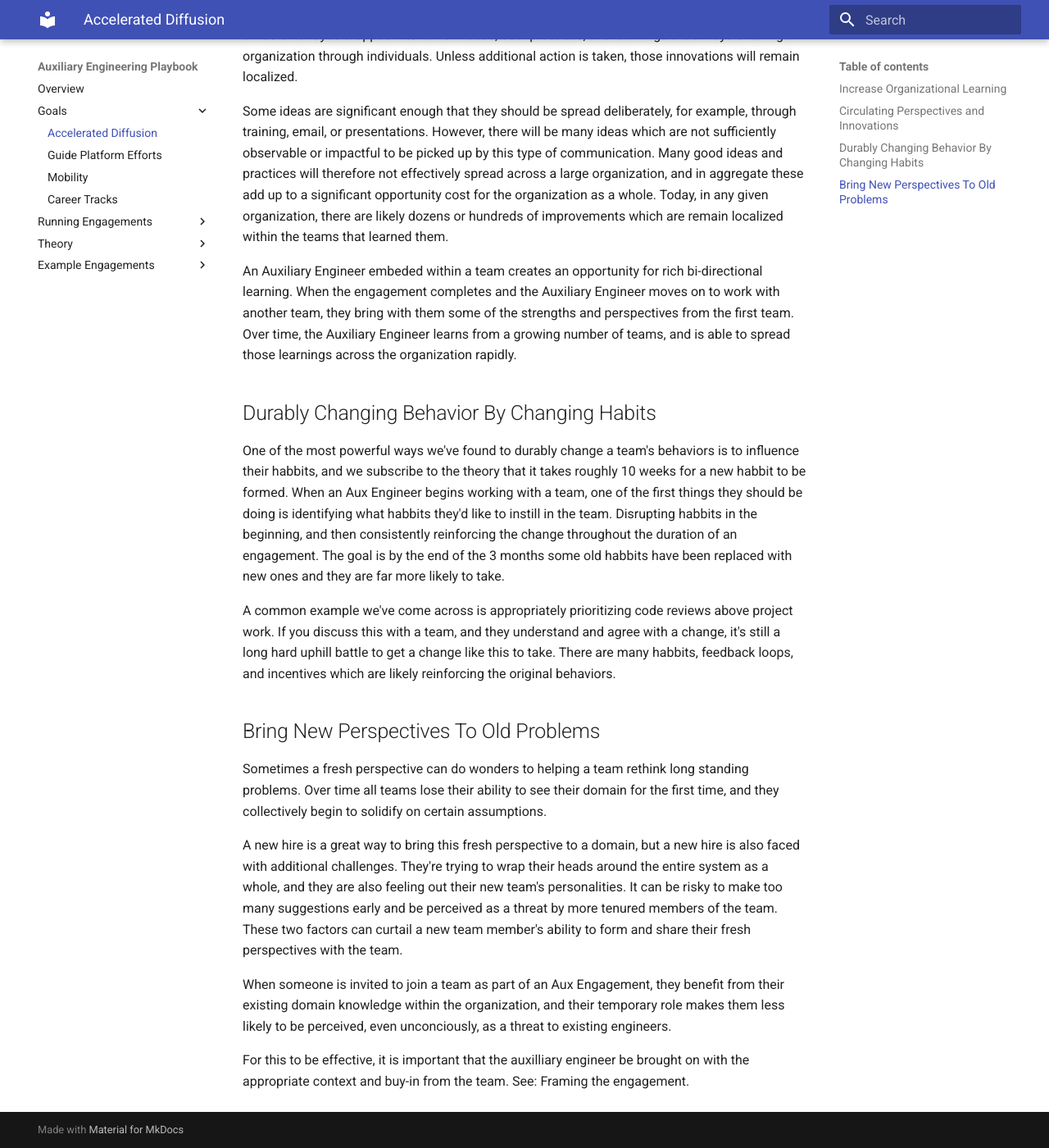
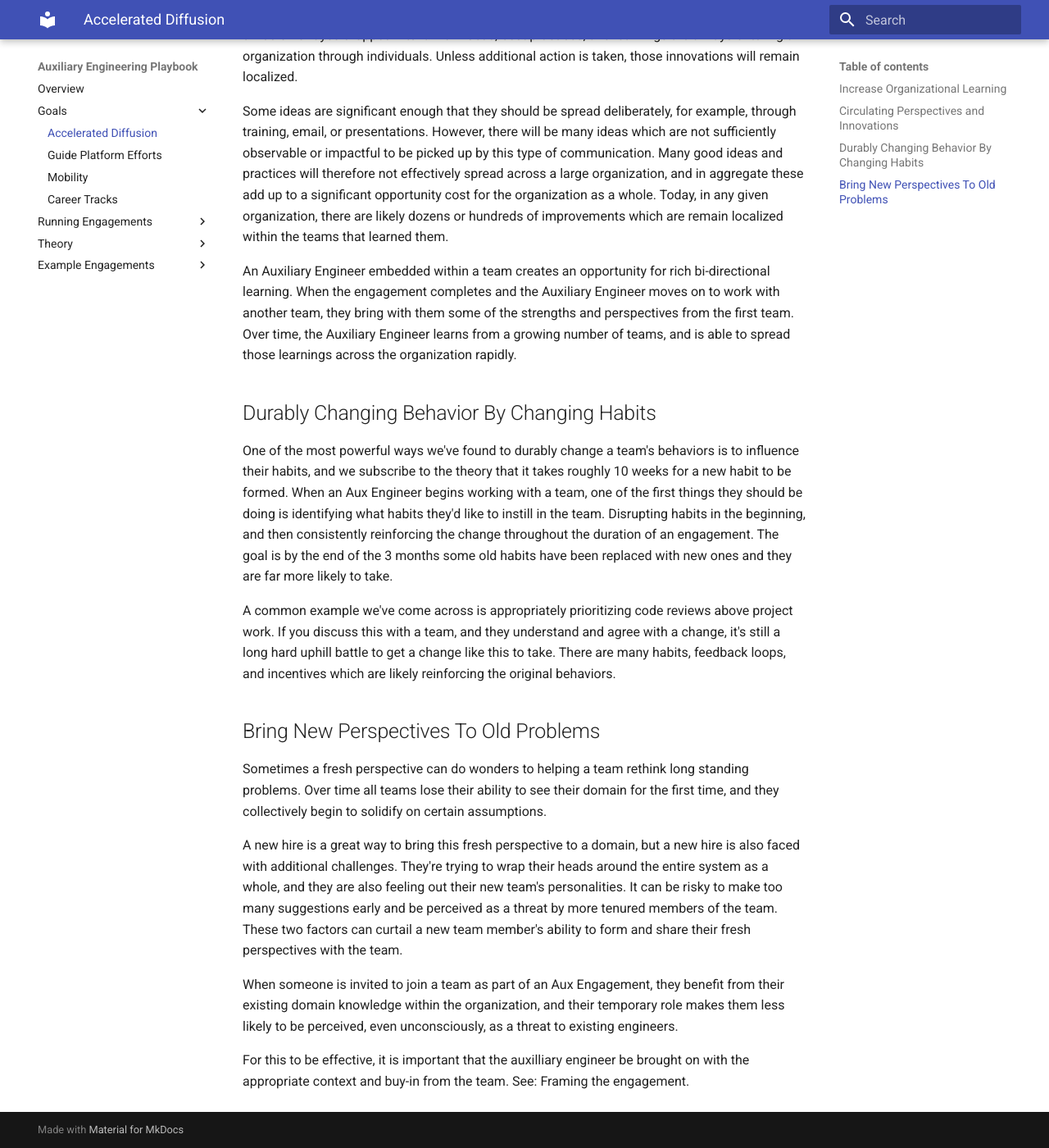
Before and after one commit to wayfair-incubator/aux-eng-playbook, an MkDocs documentation site: the page built from markdown/goals/diffusion.md, in a window 1280 px wide and 1400 px high, scrolled down 666 px. Shown: the whole window at 82% size. Built offline with MkDocs 1.6.1 and Material for MkDocs 9.7.7, drawn with Linux system fonts in a browser that asks for light colours.

Commit message:
Fix minor spelling mistakes

```diff
--- a/markdown/goals/diffusion.md
+++ b/markdown/goals/diffusion.md
@@ -10,13 +10,13 @@ Keeping a subset of the organization regularly moving between teams and domains
 
 Some ideas are significant enough that they should be spread deliberately, for example, through training, email, or presentations. However, there will be many ideas which are not sufficiently observable or impactful to be picked up by this type of communication. Many good ideas and practices will therefore not effectively spread across a large organization, and in aggregate these add up to a significant opportunity cost for the organization as a whole. Today, in any given organization, there are likely dozens or hundreds of improvements which are remain localized within the teams that learned them.
 
-An Auxiliary Engineer embeded within a team creates an opportunity for rich bi-directional learning. When the engagement completes and the Auxiliary Engineer moves on to work with another team, they bring with them some of the strengths and perspectives from the first team. Over time, the Auxiliary Engineer learns from a growing number of teams, and is able to spread those learnings across the organization rapidly.
+An Auxiliary Engineer embedded within a team creates an opportunity for rich bi-directional learning. When the engagement completes and the Auxiliary Engineer moves on to work with another team, they bring with them some of the strengths and perspectives from the first team. Over time, the Auxiliary Engineer learns from a growing number of teams, and is able to spread those learnings across the organization rapidly.
 
 ## Durably Changing Behavior By Changing Habits
 
-One of the most powerful ways we've found to durably change a team's behaviors is to influence their habbits, and we subscribe to the theory that it takes roughly 10 weeks for a new habbit to be formed. When an Aux Engineer begins working with a team, one of the first things they should be doing is identifying what habbits they'd like to instill in the team. Disrupting habbits in the beginning, and then consistently reinforcing the change throughout the duration of an engagement. The goal is by the end of the 3 months some old habbits have been replaced with new ones and they are far more likely to take.
+One of the most powerful ways we've found to durably change a team's behaviors is to influence their habits, and we subscribe to the theory that it takes roughly 10 weeks for a new habit to be formed. When an Aux Engineer begins working with a team, one of the first things they should be doing is identifying what habits they'd like to instill in the team. Disrupting habits in the beginning, and then consistently reinforcing the change throughout the duration of an engagement. The goal is by the end of the 3 months some old habits have been replaced with new ones and they are far more likely to take.
 
-A common example we've come across is appropriately prioritizing code reviews above project work. If you discuss this with a team, and they understand and agree with a change, it's still a long hard uphill battle to get a change like this to take. There are many habbits, feedback loops, and incentives which are likely reinforcing the original behaviors.
+A common example we've come across is appropriately prioritizing code reviews above project work. If you discuss this with a team, and they understand and agree with a change, it's still a long hard uphill battle to get a change like this to take. There are many habits, feedback loops, and incentives which are likely reinforcing the original behaviors.
 
 ## Bring New Perspectives To Old Problems
 
@@ -24,6 +24,6 @@ Sometimes a fresh perspective can do wonders to helping a team rethink long stan
 
 A new hire is a great way to bring this fresh perspective to a domain, but a new hire is also faced with additional challenges. They're trying to wrap their heads around the entire system as a whole, and they are also feeling out their new team's personalities. It can be risky to make too many suggestions early and be perceived as a threat by more tenured members of the team. These two factors can curtail a new team member's ability to form and share their fresh perspectives with the team.
 
-When someone is invited to join a team as part of an Aux Engagement, they benefit from their existing domain knowledge within the organization, and their temporary role makes them less likely to be perceived, even unconciously, as a threat to existing engineers.
+When someone is invited to join a team as part of an Aux Engagement, they benefit from their existing domain knowledge within the organization, and their temporary role makes them less likely to be perceived, even unconsciously, as a threat to existing engineers.
 
 For this to be effective, it is important that the auxilliary engineer be brought on with the appropriate context and buy-in from the team. See: Framing the engagement.
```
Also changed, not shown: markdown/goals/careers.md (+4 -4 lines), markdown/theory/elements.md (line endings or trailing spaces).
